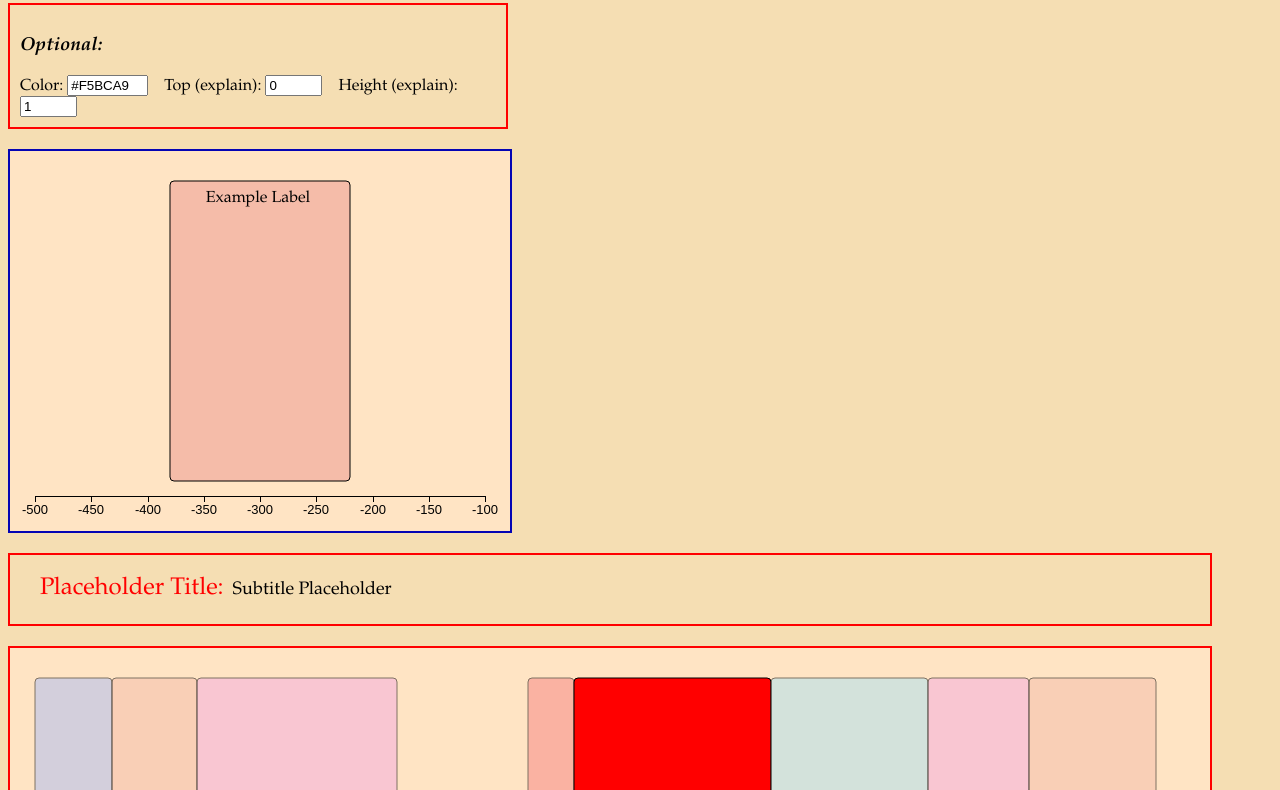
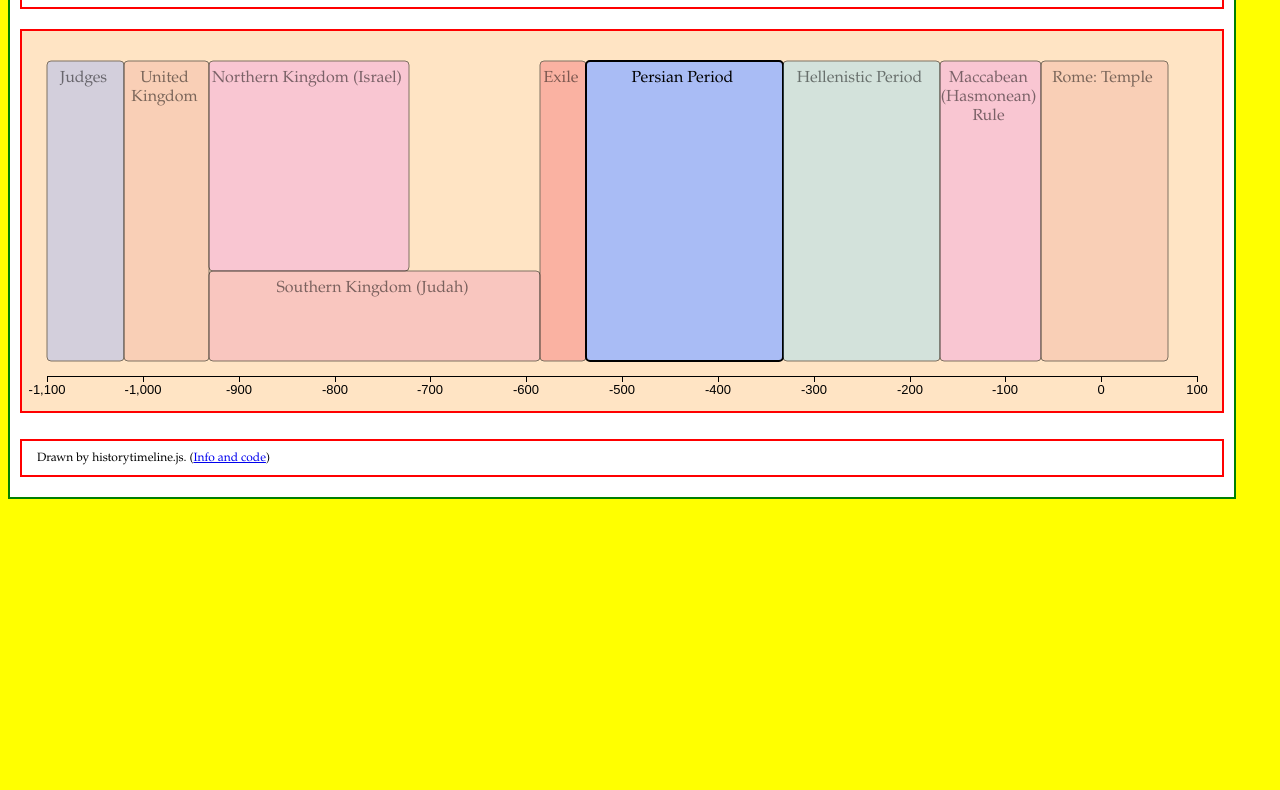
Before and after one commit to bruml2/historytimeline, a plain HTML site: page historytimeline.html in a window 1280 px wide. Shown: the part 167-957 px from the top of the page. After the commit the page ends 800 px from the top, so only its background shows below. Drawn offline with nearby package versions, Linux system fonts and the light colour scheme.

Commit message:
added eraLabels

```diff
--- a/historytimeline.html
+++ b/historytimeline.html
@@ -1,29 +1,25 @@
 <!DOCTYPE html>
-<!-- this is codyeraui.html begun July 20, 2014:
-      while reading Cody _____ Javascript Enlightenment;
-    Workplan:
-      - use d3 to create UI to adjust an era object;
-    Monday, 21: added Timeline and Era constructors;
--->
+<!-- this is historytimeline.html begun July 26, 2014 -->
 <html>
 <head>
   <meta charset="utf-8">
-  <title>Cody Era UI</title>
+  <title>History Timeline</title>
   <style>
 body {
-  background-color: wheat;
+  background-color: yellow;
   font-family: Palatino, serif;
 }
 #eraUI {
   width: 500px;
 }
 #fullTContainer {
-  margin-top: 20px;
+  padding: 20px 10px;
+  border: 2px solid green;
 }
   </style>
 </head>
 <body>
-  <h1>Cody Era UI Example</h1>
+  <h1>History Timeline UI Example</h1>
   <div id="eraUI"></div>
   <div id="eraSVG"></div>
   <div id="fullTContainer"></div>
@@ -79,12 +75,17 @@ d3.tl.Timeline = function (kind) {
   this.backgroundColor = "bisque";
   this.timeScale = null;
   this.erasArr = [ new d3.tl.Era() ];
+  this.eraLabelsFontSize = "16px";
+  this.eraLabelsFontFamily = "Palatino, Times, \"Times New Roman\", Georgia, serif";
+  this.eraLabelTopMargin = 10;
+  this.eraDateFontSize = "16px";
 
   this.containerStyles = {
     "width": (this.svgWidth + 4) + "px",
-    "height": (this.svgHeight + 4) + "px",
+    // "height": (this.svgHeight + 4) + "px",
     "position": "relative",
-    "font-family": "Palatino, Times, \"Times New Roman\", Georgia, serif"
+    "font-family": "Palatino, Times, \"Times New Roman\", Georgia, serif",
+    "background-color": "white"
   };
 
   this.footerHTML = "<span id=\"drawnBy\">Drawn by historytimeline.js. " +
@@ -95,6 +96,11 @@ d3.tl.Timeline = function (kind) {
                        "border": "2px solid " + this.borderColor,
                        "font-size": "12px"
   };
+  // can be turned off;
+  this.hasEraDatesOnHover = true;
+  // D3 selections:
+  this.D3svg = null;
+  this.D3erasGrp = null;
 };
 d3.tl.Timeline.prototype.addHeaderDiv = function (container) {
   this.containerID = container;
@@ -130,7 +136,7 @@ d3.tl.Timeline.prototype.addTimelineDiv = function (container) {
   };
   // grab TimelineObj because "this" is set to current selection el below;
   var t = this;
-  d3.select("#" + container)
+  this.D3timeline = d3.select("#" + container)
       .style(t.containerStyles)
     .append("div")
       .attr("id", container + "-timeline")
@@ -148,7 +154,7 @@ d3.tl.Timeline.prototype.addTimelineDiv = function (container) {
         .attr("id", container + "-precipEventsPanel");
         // specify as invisible?
     });
-  t.svgD3 = d3.select("#" + container + "-svg");
+  t.D3svg = d3.select("#" + container + "-svg");
 };
 d3.tl.Timeline.prototype.addFooterDiv = function (container) {
   if (this.containerID === null) {
@@ -166,6 +172,7 @@ d3.tl.Timeline.prototype.addFooterDiv = function (container) {
 
 /* ======================================================================= */
 d3.tl.Timeline.prototype.drawTimeAxis = function (startYr, stopYr) {
+  console.log(document.getElementById("foo"));
   if (document.getElementById("timeAxisStyles") === null) {
     d3.select("body").append("style")
       .attr("id", "timeAxisStyles")
@@ -187,9 +194,9 @@ d3.tl.Timeline.prototype.drawTimeAxis = function (startYr, stopYr) {
     minDate = startYr;
     maxDate = stopYr;
   } else {
-    console.log("startYr, stopYr problem");
+    if (startYr !== null) {console.log("startYr, stopYr problem")};
   }
-  console.log("min/max: " + minDate + "/" + maxDate);
+  // console.log("min/max: " + minDate + "/" + maxDate);
 
   this.timeScale = d3.scale.linear()
                           .domain([minDate, maxDate])
@@ -199,7 +206,7 @@ d3.tl.Timeline.prototype.drawTimeAxis = function (startYr, stopYr) {
   // timeAxis is a function which returns the SVG elements for the axis;
   var timeAxis = d3.svg.axis()
                        .scale(this.timeScale);
-  this.svgD3.append("g")
+  this.D3svg.append("g")
       .attr("class", "timeAxisGrp")
       // default position is at top of SVG; move to bottom;
       .attr("transform",
@@ -208,12 +215,12 @@ d3.tl.Timeline.prototype.drawTimeAxis = function (startYr, stopYr) {
       .call(timeAxis);
 };
 d3.tl.Timeline.prototype.drawEras = function (targetEraLabel) {
+  // draws the eras in erasArr; if targetEraLabel is specified, others are 70% opacity;
   // grab TimelineObj because "this" is set to current selection el below;
   var t = this;
-  // draws the eras in erasArr; if targetEraLabel is specified, others are 70% opacity;
-  // erasGrpD3 is a selection array of all the rects;
-  this.erasGrpD3 = this.svgD3.append("g")
-      .attr("id", "erasGrp")
+  // D3erasGrp is a selection array of all the rects;
+  this.D3erasGrp = this.D3svg.append("g")
+      .attr("class", "erasGrp")
       .selectAll("rect")
       .data(this.erasArr)
       .enter()
@@ -233,18 +240,120 @@ d3.tl.Timeline.prototype.drawEras = function (targetEraLabel) {
       .style("fill", function(d){ return d.bgcolor })
       .style("stroke-width", 1)
       .style("stroke", "black");
-  console.log(this.erasGrpD3);
   if (targetEraLabel) {
-    console.log("targetEraLabel: " + targetEraLabel);
-    this.erasGrpD3.each(function(d, i) {
-      console.log("data: " + d3.select(this).data());
+    this.D3erasGrp.each(function(d, i) {
       if (this.__data__.label === targetEraLabel) {
-        d3.select(this).style('fill', 'red');
+        d3.select(this).style("stroke-width", 2);
       } else {
         d3.select(this).style("opacity",0.5);
       }
     });
   };
+};
+d3.tl.Timeline.prototype.drawEraLabels = function (targetLabel) {
+  var t = this;
+  console.log("here");
+  // create an invisible span used to measure length of longest word;
+  var widthSpan = d3.select("body")
+      .append("span")
+      .attr("id", "overflowSpan")
+      .style("position", "absolute")
+      .style("visibility", "hidden");
+  function getLeftAndStoreWidthVoffset (d) {
+    /* this function: returns the x-coordinate of the HTML <div> which will
+       contain the label (if label is wider than era then must shift div left);
+       finds the longest word; gets its width; tests whether wider than the era;
+       if not, returns the x-coorinate of the era-start; if so, returns the
+       x-coordinate for the wider <div>; stores two values in d (the eraObj):
+       the width of the <div> and 0 for voffset if property is missing;
+    */
+    // add a missing voffset property (pushes label down);
+    d.voffset = d.voffset ? d.voffset : 0;
+    // does widest word overflow? Sort by length descending;
+    var words = d.label.split(/ /);
+    var longestWord =
+            words.sort(function(a,b){ return b.length - a.length })[0];
+    // console.log("Longest: " + longestWord);
+    // put it in the invisible span and get width;
+    widthSpan.text(longestWord);
+    var longestWordWidth =
+                      document.getElementById("overflowSpan").clientWidth;
+    console.log("Width of " + longestWord + ": " + longestWordWidth);
+    console.log("Width of " + longestWord + ": " + widthSpan.clientWidth);
+    var widthOfEra = t.timeScale(d.stop) - t.timeScale(d.start);
+    // console.log("Width of " + d.label + ": " + widthOfEra);
+    if (widthOfEra > longestWordWidth) {
+      d.width = widthOfEra;
+      return t.timeScale(d.start) + "px";
+    } else {
+      d.width = longestWordWidth + 2;
+      var offsetLeft = t.timeScale(d.start) - ((d.width - t.widthOfEra) / 2);
+      // console.log("Offset left: " + offsetLeft);
+      return offsetLeft + "px";
+    }
+  } // end of getLeftAndStoreWidthVoffset();
+  this.D3timeline.append("g")
+      .attr("id", "eraLabelsGrp")
+      .selectAll("div")
+      .data(this.erasArr)
+      .enter()
+      // one div for each object in the array;
+    .append("div")
+      .attr("id", function(d){
+                          return d.label.replace(/\W/g, "") + "Label" })
+      .attr("class", "eraLabel")
+      .style("position", "absolute")
+      .style("z-index", "1")
+      .style("text-align", "center")
+       // if label fits, position against top-left corner of era with same
+      // width; if not, position to left;
+      .style("left", function(d){ return getLeftAndStoreWidthVoffset(d); })
+      .style("top",  function(d){
+                      return (t.eraTopMargin + (d.topY * t.eraHeight)) +
+                             t.eraLabelTopMargin + d.voffset + "px" })
+      .style("width", function(d){ return d.width + "px" })
+      .style("font-family", function(d){
+                return (d.labelFont ? d.labelFont : this.eraLabelsFontFamily) })
+      .style("font-size", function(d){
+                return (d.labelFontSize ? d.labelFontSize :
+                                          t.eraLabelsFontSize) + "px";})
+      .style("color", function(d){
+                return (d.labelColor ? d.labelColor : "black");})
+      .style("opacity", function(d){ if (d.label === targetLabel) {
+                return 1} else { return 0.5} })
+      .text(function(d){ return d.label });
+  // finished with span!
+  widthSpan.remove();
+};
+d3.tl.Timeline.prototype.drawEraDates = function () {
+  var t = this;
+  // each era gets TWO hidden svg text elements; class == class-of-era;
+  // mouseover an era causes the pair to appear;
+  // this function is executed twice!
+  function addEraDates (startOrStop) {
+    var start = startOrStop == "start" ? true : false;
+    svg.append("g")
+        .attr("id", start ? "eraStartDateGrp" : "eraStopDateGrp")
+        .attr("class", "eraDateGrp")
+        .selectAll("text")
+        .data(t.erasArr)
+        .enter()
+      .append("text")
+        .attr("class", function(d){ return d.label.replace(/\W/g, "") })
+        // ToDo: use d3 transition to show/hide;
+        .classed("hidden", true)
+        .attr("text-anchor", "middle")
+        .attr("x", function(d){ return t.timeScale(start ? d.start : d.stop); })
+        .attr("y", t.eraTopMargin - (0.5 * parseInt(t.eraDateFontSize)))
+        .text(function(d){ return start ? d.start : d.stop })
+        .attr("font-family", "sans-serif")
+        .attr("font-size", t.eraDateFontSize)
+        // .attr("font-weight", "bold")
+        .attr("fill", "black")
+        .attr("text-rendering", "optimizeLegibility");
+  }
+  addEraDates("start");
+  addEraDates("stop");
 };
 d3.tl.Timeline.prototype.draw = function () {
   // draws the entire timeline assuming <container>-timeline div;
@@ -258,6 +367,9 @@ d3.tl.fullt.addTimelineDiv("fullTContainer");
 d3.tl.fullt.addFooterDiv("fullTContainer");
 d3.tl.fullt.drawTimeAxis();
 d3.tl.fullt.drawEras("Persian Period");
+d3.tl.fullt.drawEraLabels("Persian Period");
+
+console.log(d3.tl.fullt);
 
 /* ======================================================================== */
 d3.tl.currEra = new d3.tl.Era();
@@ -434,10 +546,11 @@ d3.tl.drawEraSVG = function (currEra) {
       .text(function(d){ return d.label });
   d3.select("#overflowSpan").remove();
 };  // END drawEraSVG;
+/*
 d3.tl.buildEraUI();
 d3.tl.updateEraUI(d3.tl.currEra);
 d3.tl.drawEraSVG(d3.tl.currEra);
-
+*/
   </script>
 </body>
 </html>
```
